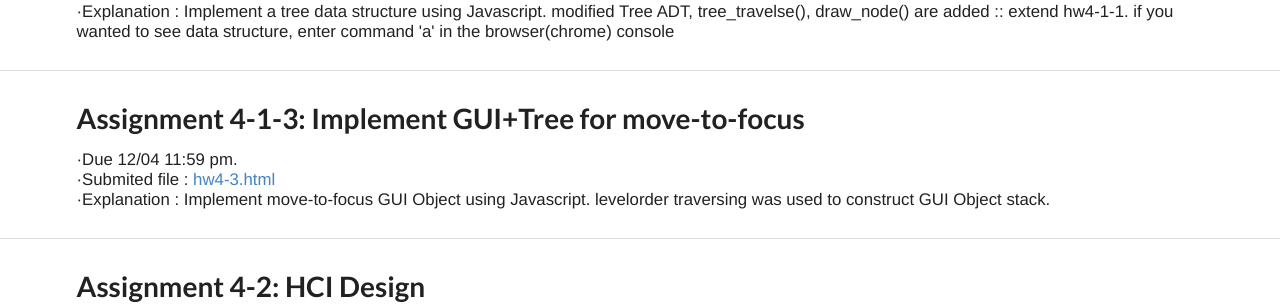
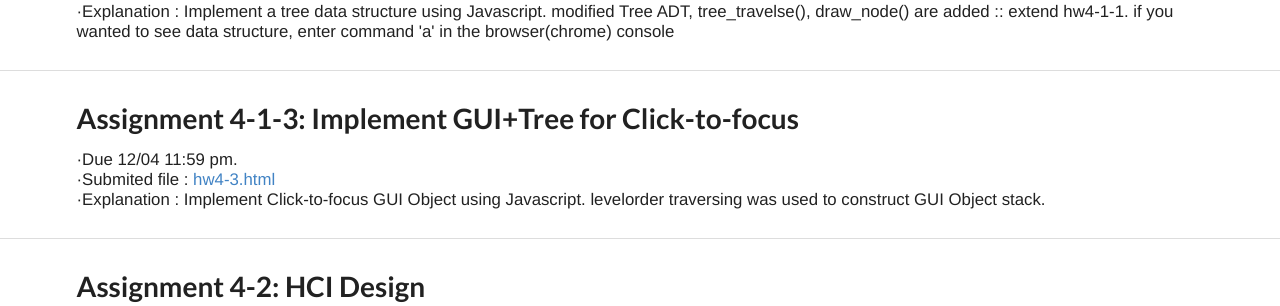
Before and after one commit to liamgak/pleaseLask, a Flask app: page /hci in a window 1280 px wide. Shown: the part 1160-1466 px from the top of the page. Run offline with Flask 2, Linux system fonts and the light colour scheme; some libraries are stand-ins or nearby versions.

Commit message:
Update HCI.html

```diff
--- a/FlaskWebProject1/templates/HCI.html
+++ b/FlaskWebProject1/templates/HCI.html
@@ -77,10 +77,10 @@
 	</div>
 <div class="ui section divider"></div>
 <div class="ui main container" style="font-size:1.2em;">
-      <h1>Assignment 4-1-3: Implement GUI+Tree for move-to-focus </h1>
+      <h1>Assignment 4-1-3: Implement GUI+Tree for Click-to-focus </h1>
       ·Due 12/04 11:59 pm.<br>
       ·Submited file : <a href="hw4-3">hw4-3.html</a><br>
-      ·Explanation : Implement move-to-focus GUI Object using Javascript. levelorder traversing was used to construct GUI Object stack.<br>
+      ·Explanation : Implement Click-to-focus GUI Object using Javascript. levelorder traversing was used to construct GUI Object stack.<br>
 	</div>
 <div class="ui section divider"></div>
 <div class="ui main container" style="font-size:1.2em;">
```
